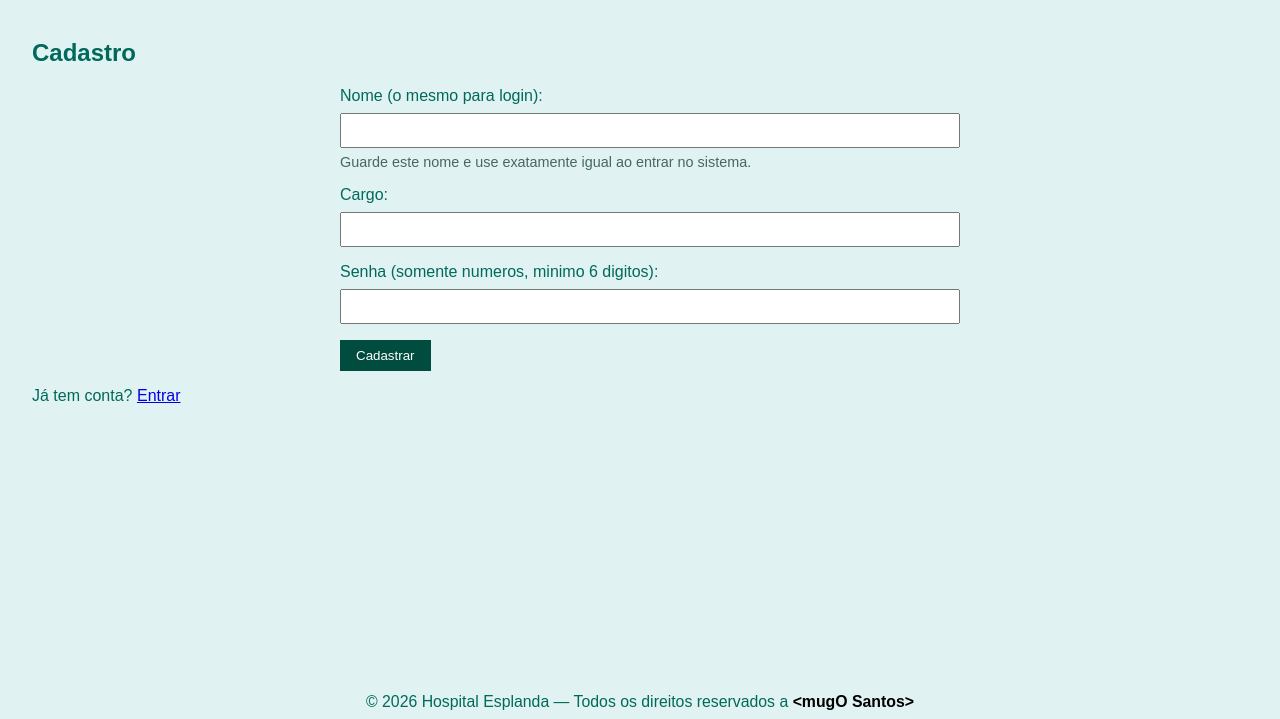
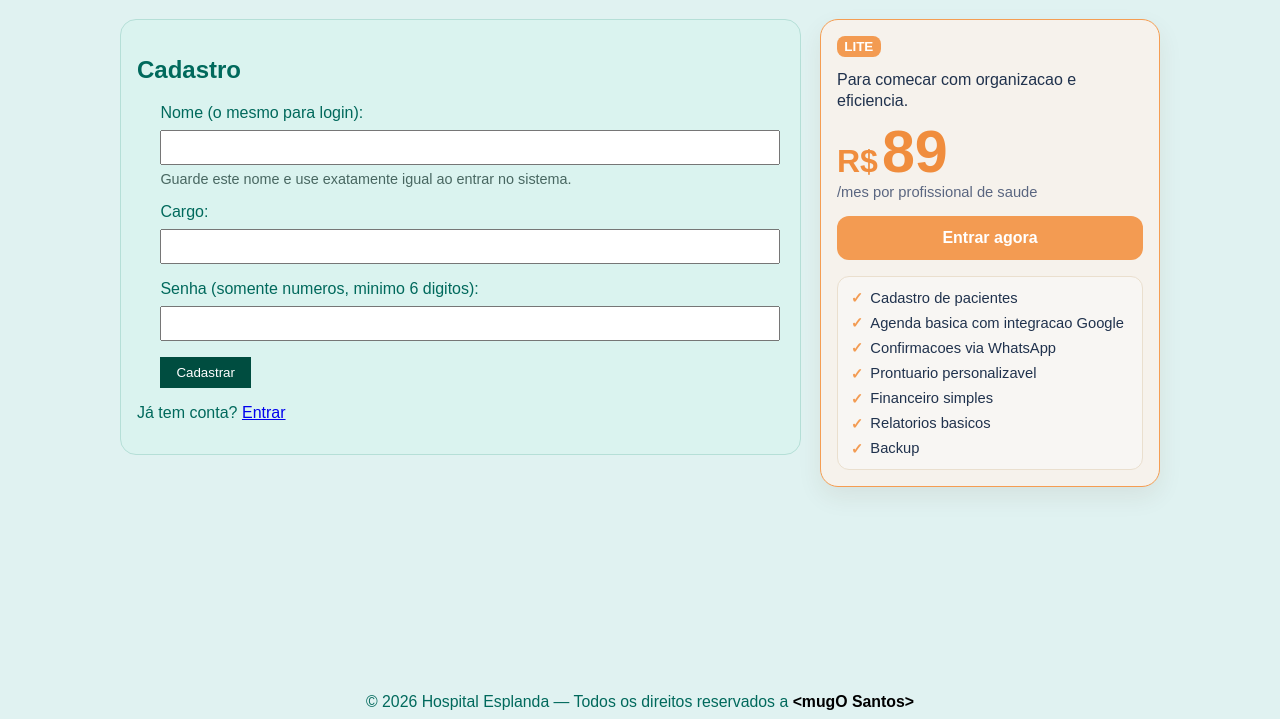
Before and after one commit to mugO-Stuff/mine, a Flask app: page /register in a window 1280 px wide. Shown: the part 81-800 px from the top of the page. Run offline with Flask 3, Linux system fonts and the light colour scheme.

Commit message:
Adaptacao do escopo Lite com backup, Google e WhatsApp

```diff
--- a/app.py
+++ b/app.py
@@ -3,12 +3,14 @@
 from flask import Flask, render_template, request, redirect, url_for, session, flash, jsonify, send_from_directory
 from flask_sqlalchemy import SQLAlchemy
 from sqlalchemy import func, text, UniqueConstraint, inspect
-from datetime import datetime, date, timedelta
+from datetime import datetime, date, timedelta, time
 from collections import Counter
 import calendar
 import os
 import json
 import secrets
+import base64
+from urllib.parse import urlencode
 from werkzeug.security import generate_password_hash, check_password_hash
 from werkzeug.utils import secure_filename
 
@@ -54,6 +56,16 @@ VAPID_PRIVATE_KEY = os.environ.get('VAPID_PRIVATE_KEY', '')
 VAPID_CLAIMS_SUB = os.environ.get('VAPID_CLAIMS_SUB', 'mailto:admin@agendadia.local')
 PUSH_DISPATCH_TOKEN = os.environ.get('PUSH_DISPATCH_TOKEN', '')
 REALTIME_EVENT_RETENTION = int(os.environ.get('REALTIME_EVENT_RETENTION', '800'))
+LITE_PLAN_PRICE = 89
+LITE_SCOPE_ITEMS = [
+    {'nome': 'Cadastro de pacientes', 'status': 'ativo', 'descricao': 'Cadastro e historico por paciente.'},
+    {'nome': 'Agenda basica com integracao Google', 'status': 'ativo', 'descricao': 'Atalho para enviar cirurgia ao Google Calendar.'},
+    {'nome': 'Confirmacoes via WhatsApp', 'status': 'ativo', 'descricao': 'Mensagem pronta para confirmar cirurgia com o paciente.'},
+    {'nome': 'Prontuario personalizavel', 'status': 'ativo', 'descricao': 'Protocolos, observacoes e dados de internacao editaveis.'},
+    {'nome': 'Financeiro simples', 'status': 'ativo', 'descricao': 'Comprovantes, valores e status de pagamento.'},
+    {'nome': 'Relatorios basicos', 'status': 'ativo', 'descricao': 'Visao mensal por medicos e procedimentos.'},
+    {'nome': 'Backup', 'status': 'ativo', 'descricao': 'Exportacao do banco em JSON pelo admin.'},
+]
 
 # Models
 class User(db.Model):
@@ -201,6 +213,10 @@ def inject_user():
         current_user=current_user,
         asset_version=ASSET_VERSION,
         build_comprovante_url=build_comprovante_url,
+        build_google_calendar_url=build_google_calendar_url,
+        build_whatsapp_confirmation_url=build_whatsapp_confirmation_url,
+        lite_scope_items=LITE_SCOPE_ITEMS,
+        lite_plan_price=LITE_PLAN_PRICE,
         csrf_token=get_csrf_token,
     )
 
@@ -292,6 +308,93 @@ def get_brazil_holidays(year):
         easter + timedelta(days=60): 'Corpus Christi',
     }
     return holidays
+
+def normalize_phone_digits(raw_phone):
+    raw_value = (raw_phone or '').strip()
+    digits = ''.join(ch for ch in raw_value if ch.isdigit())
+    if len(digits) in (10, 11):
+        digits = f'55{digits}'
+    return digits
+
+def build_whatsapp_url(raw_phone, message=''):
+    digits = normalize_phone_digits(raw_phone)
+    if not digits:
+        return ''
+
+    if message:
+        query = urlencode({'text': message})
+        return f'https://wa.me/{digits}?{query}'
+
+    return f'https://wa.me/{digits}'
+
+def build_whatsapp_confirmation_url(agendamento):
+    if not agendamento:
+        return ''
+
+    paciente = (agendamento.nome_paciente or '').strip()
+    procedimento = (agendamento.procedimento or '').strip()
+    protocolo = (agendamento.protocolo or '').strip()
+    data_hora = f"{agendamento.data.strftime('%d/%m/%Y')} as {agendamento.hora.strftime('%H:%M')}"
+    saudacao = f'Ola, {paciente}.' if paciente else 'Ola.'
+
+    message_lines = [
+        saudacao,
+        f'Confirmando sua cirurgia de {procedimento} para {data_hora}.',
+    ]
+    if protocolo:
+        message_lines.append(f'Protocolo: {protocolo}.')
+    message_lines.append('Responda com CONFIRMADO para seguirmos com o preparo.')
+
+    return build_whatsapp_url(agendamento.whatsapp_paciente, '\n'.join(message_lines))
+
+def build_google_calendar_url(agendamento):
+    if not agendamento or not agendamento.data or not agendamento.hora:
+        return ''
+
+    start_dt = datetime.combine(agendamento.data, agendamento.hora)
+    end_dt = start_dt + timedelta(hours=1)
+    title = f"Cirurgia - {(agendamento.nome_paciente or '').strip() or 'Paciente'}"
+
+    detail_lines = [
+        f"Paciente: {agendamento.nome_paciente or '-'}",
+        f"Medico: {agendamento.nome_medico or '-'} | CRM: {agendamento.crm_medico or '-'}",
+        f"Procedimento: {agendamento.procedimento or '-'}",
+        f"CID: {agendamento.cid_procedimento or '-'}",
+    ]
+    if agendamento.protocolo:
+        detail_lines.append(f"Protocolo: {agendamento.protocolo}")
+    if agendamento.observacao:
+        detail_lines.append(f"Observacao: {agendamento.observacao}")
+
+    params = urlencode({
+        'action': 'TEMPLATE',
+        'text': title,
+        'dates': f"{start_dt.strftime('%Y%m%dT%H%M%S')}/{end_dt.strftime('%Y%m%dT%H%M%S')}",
+        'details': '\n'.join(detail_lines),
+    })
+    return f'https://calendar.google.com/calendar/render?{params}'
+
+def serialize_value_for_backup(value):
+    if isinstance(value, datetime):
+        return value.isoformat()
+    if isinstance(value, date):
+        return value.isoformat()
+    if isinstance(value, time):
+        return value.isoformat()
+    if isinstance(value, (bytes, bytearray)):
+        return base64.b64encode(value).decode('ascii')
+    return value
+
+def serialize_model_backup(model_class):
+    records = model_class.query.order_by(model_class.id.asc()).all()
+    serialized = []
+    for record in records:
+        item = {}
+        for column in model_class.__table__.columns:
+            raw = getattr(record, column.name)
+            item[column.name] = serialize_value_for_backup(raw)
+        serialized.append(item)
+    return serialized
 
 def user_can_manage_agendamentos(user):
     return bool(user and (user.cargo == 'admin' or user.grau in (2, 3)))
@@ -1338,6 +1441,42 @@ def admin():
         current_year=current_year,
     )
 
+@app.route('/admin/backup/download')
+def admin_backup_download():
+    if 'user_id' not in session:
+        return redirect(url_for('login'))
+
+    user = User.query.get(session['user_id'])
+    if not user or (user.cargo != 'admin' and user.grau != 3):
+        flash('Acesso negado')
+        return redirect(url_for('index'))
+
+    backup_payload = {
+        'generated_at': datetime.utcnow().isoformat() + 'Z',
+        'app': 'AgendaDia',
+        'tables': {
+            'user': serialize_model_backup(User),
+            'medico': serialize_model_backup(Medico),
+            'procedimento': serialize_model_backup(Procedimento),
+            'agendamento': serialize_model_backup(Agendamento),
+            'comprovante': serialize_model_backup(Comprovante),
+            'escala_anestesista': serialize_model_backup(EscalaAnestesista),
+            'enfermagem_registro': serialize_model_backup(EnfermagemRegistro),
+            'chat_message': serialize_model_backup(ChatMessage),
+            'push_subscription': serialize_model_backup(PushSubscription),
+            'push_reminder_log': serialize_model_backup(PushReminderLog),
+            'realtime_event': serialize_model_backup(RealtimeEvent),
+        },
+    }
+
+    timestamp = datetime.utcnow().strftime('%Y%m%d_%H%M%S')
+    response = app.response_class(
+        response=json.dumps(backup_payload, ensure_ascii=False, indent=2),
+        mimetype='application/json',
+    )
+    response.headers['Content-Disposition'] = f'attachment; filename=agendadia_backup_{timestamp}.json'
+    return response
+
 @app.route('/admin/add_medico', methods=['POST'])
 def add_medico():
     if 'user_id' not in session:
--- a/static/css/style.css
+++ b/static/css/style.css
@@ -2603,3 +2603,132 @@ button:hover {
         padding: 0.08rem 0.25rem;
     }
 }
+
+.auth-layout {
+    display: grid;
+    grid-template-columns: minmax(280px, 1fr) minmax(260px, 340px);
+    gap: 1.2rem;
+    align-items: start;
+    max-width: 1040px;
+    margin: 0 auto;
+}
+
+.auth-panel {
+    background: #daf3ef;
+    border: 1px solid #b5dfd7;
+    border-radius: 16px;
+    padding: 1rem;
+}
+
+.lite-scope-card {
+    border: 1.5px solid #f59d52;
+    border-radius: 18px;
+    background: #f6f2ec;
+    padding: 1rem;
+    box-shadow: 0 10px 24px rgba(83, 52, 23, 0.08);
+}
+
+.lite-tag {
+    display: inline-block;
+    font-size: 0.84rem;
+    font-weight: 700;
+    color: #fff;
+    background: #f39b52;
+    border-radius: 8px;
+    padding: 0.2rem 0.45rem;
+}
+
+.lite-intro {
+    color: #20324d;
+    line-height: 1.35;
+    margin: 0.7rem 0 0.8rem;
+}
+
+.lite-price {
+    margin: 0;
+    color: #f08d3d;
+    font-weight: 800;
+    font-size: 3.7rem;
+    line-height: 0.9;
+}
+
+.lite-price span {
+    font-size: 2rem;
+    margin-right: 0.25rem;
+}
+
+.lite-price-caption {
+    margin: 0.4rem 0 1rem;
+    color: #5a6680;
+    font-size: 0.92rem;
+}
+
+.lite-cta {
+    display: block;
+    text-align: center;
+    background: #f39b52;
+    color: #fff;
+    text-decoration: none;
+    font-weight: 700;
+    border-radius: 12px;
+    padding: 0.8rem;
+}
+
+.lite-cta:hover {
+    background: #ea8a3d;
+}
+
+.lite-feature-list {
+    list-style: none;
+    margin: 1rem 0 0;
+    padding: 0.8rem;
+    background: #f8f6f3;
+    border: 1px solid #eadfce;
+    border-radius: 12px;
+    display: grid;
+    gap: 0.55rem;
+}
+
+.lite-feature-list li {
+    display: flex;
+    align-items: flex-start;
+    gap: 0.45rem;
+    color: #20324d;
+    font-size: 0.92rem;
+}
+
+.lite-check {
+    color: #f39b52;
+    font-weight: 700;
+    line-height: 1;
+    margin-top: 0.1rem;
+}
+
+.lite-quick-actions {
+    margin-top: 0.85rem;
+}
+
+@media (max-width: 900px) {
+    .auth-layout {
+        grid-template-columns: 1fr;
+    }
+
+    .lite-scope-card {
+        max-width: 440px;
+    }
+}
+
+@media (max-width: 560px) {
+    .lite-price {
+        font-size: 3.2rem;
+    }
+
+    .lite-price span {
+        font-size: 1.7rem;
+    }
+
+    .lite-cta {
+        width: 100%;
+        box-sizing: border-box;
+    }
+}
--- a/templates/register.html
+++ b/templates/register.html
@@ -1,6 +1,8 @@
 {% extends "base.html" %}
 
 {% block content %}
+<div class="auth-layout">
+    <section class="auth-panel">
         <h2>Cadastro</h2>
         <form method="post">
             <input type="hidden" name="csrf_token" value="{{ csrf_token() }}">
@@ -14,6 +16,24 @@
             <button type="submit">Cadastrar</button>
         </form>
         <p>Já tem conta? <a href="{{ url_for('login') }}">Entrar</a></p>
+    </section>
+
+    <aside class="lite-scope-card" aria-label="Plano Lite">
+        <span class="lite-tag">LITE</span>
+        <p class="lite-intro">Para comecar com organizacao e eficiencia.</p>
+        <p class="lite-price"><span>R$</span>{{ lite_plan_price }}</p>
+        <p class="lite-price-caption">/mes por profissional de saude</p>
+        <a class="lite-cta" href="{{ url_for('login') }}">Entrar agora</a>
+        <ul class="lite-feature-list">
+            {% for item in lite_scope_items %}
+                <li>
+                    <span class="lite-check">✓</span>
+                    <span>{{ item.nome }}</span>
+                </li>
+            {% endfor %}
+        </ul>
+    </aside>
+</div>
 {% with messages = get_flashed_messages() %}
     {% if messages %}
         <ul>
```
Also changed, not shown: templates/admin.html (+7 -0 lines), templates/login.html (+20 -0 lines), templates/paciente.html (+11 -0 lines). Lines whose indentation alone changed are shown as unchanged.
